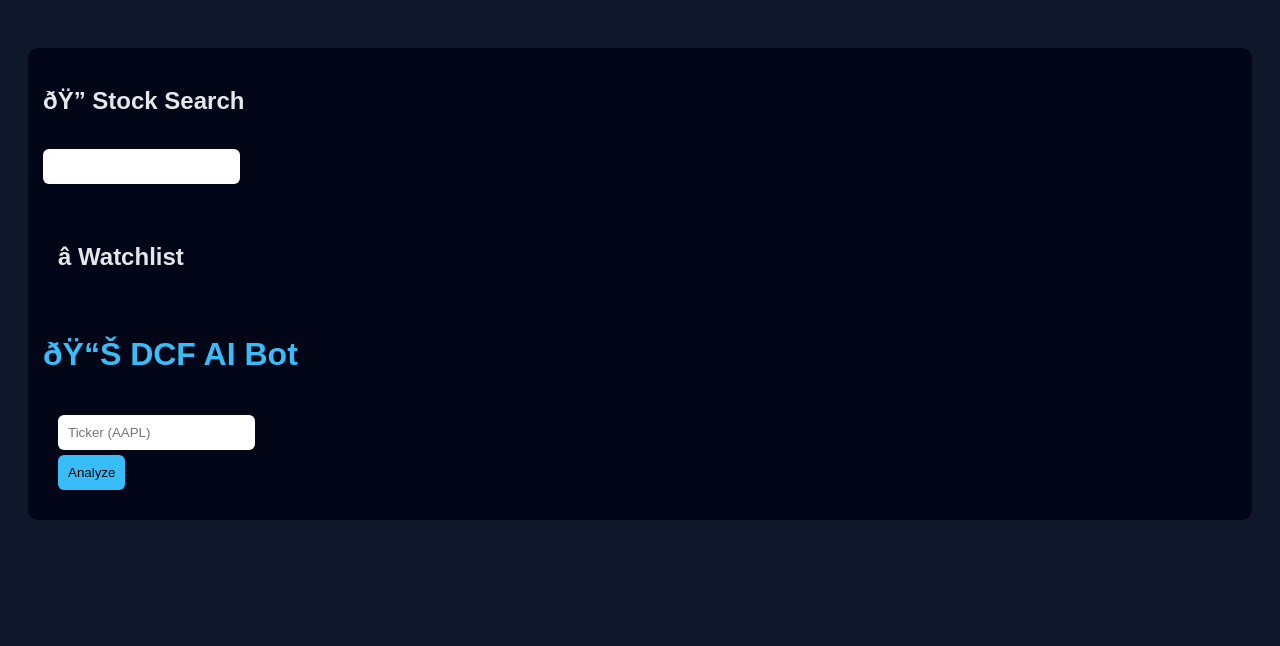
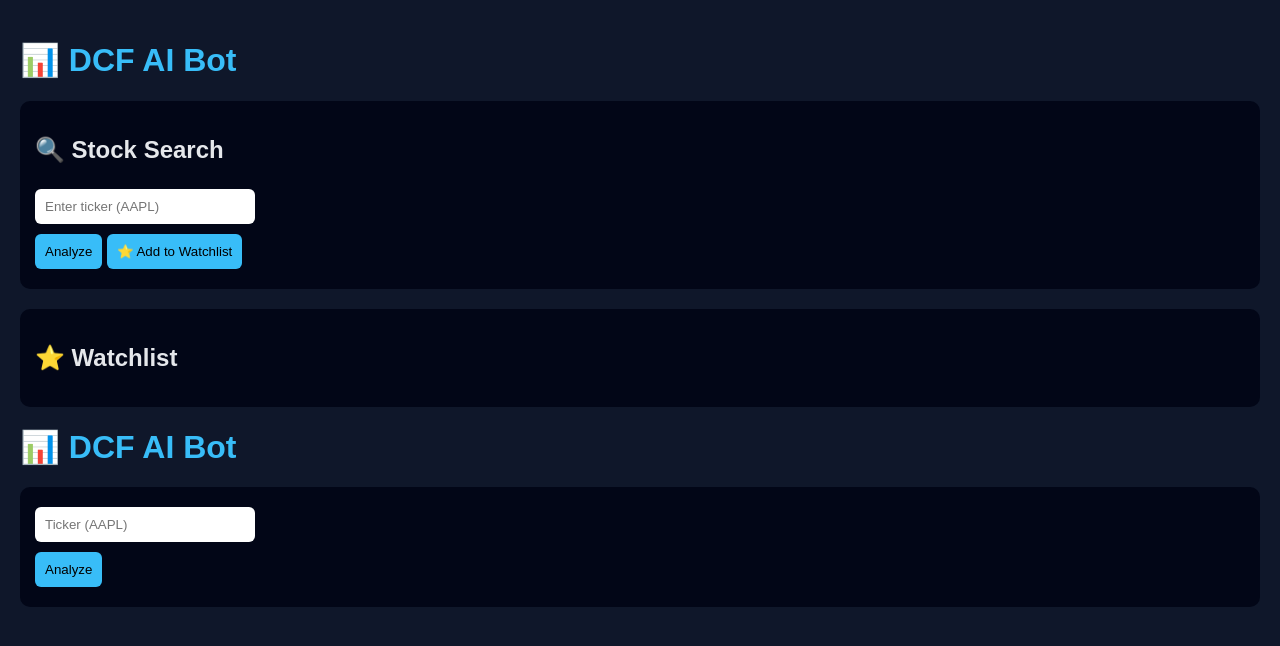
Before and after one commit to k-clem/DCF-AI-PROJECT, a plain HTML site: page public/index.html in a window 1280 px wide. Drawn offline with nearby package versions, Linux system fonts and the light colour scheme.

Commit message:
Update index.html

```diff
--- a/public/index.html
+++ b/public/index.html
@@ -1,9 +1,55 @@
 <!DOCTYPE html>
+<html lang="en">
+<head>
+  <meta charset="UTF-8" />
+  <title>DCF AI Bot</title>
+  <style>
+    body {
+      background: #0f172a;
+      color: #e5e7eb;
+      font-family: Arial, sans-serif;
+      margin: 0;
+      padding: 20px;
+    }
+    h1 { color: #38bdf8; }
+    input, button {
+      padding: 10px;
+      margin: 5px 0;
+      border-radius: 6px;
+      border: none;
+    }
+    input {
+      width: 200px;
+    }
+    button {
+      background: #38bdf8;
+      cursor: pointer;
+    }
+    .card {
+      background: #020617;
+      padding: 15px;
+      border-radius: 10px;
+      margin-top: 20px;
+    }
+    .watchlist-item {
+      cursor: pointer;
+      color: #38bdf8;
+    }
+  </style>
+</head>
+<body>
+
+<h1>📊 DCF AI Bot</h1>
 
 <!-- STOCK SEARCH -->
 <div class="card">
   <h2>🔍 Stock Search</h2>
-  <input id="tickerInput" placehold
+  <input id="tickerInput" placeholder="Enter ticker (AAPL)" />
+  <br />
+  <button onclick="analyzeStock()">Analyze</button>
+  <button onclick="addToWatchlist()">⭐ Add to Watchlist</button>
+</div>
+
 <!-- RESULTS -->
 <div class="card" id="results" style="display:none;">
   <h2>📊 Valuation</h2>
@@ -111,6 +157,7 @@ renderWatchlist();
 
 </body>
 </html>
+
 
 <html lang="en">
 <head>
```
